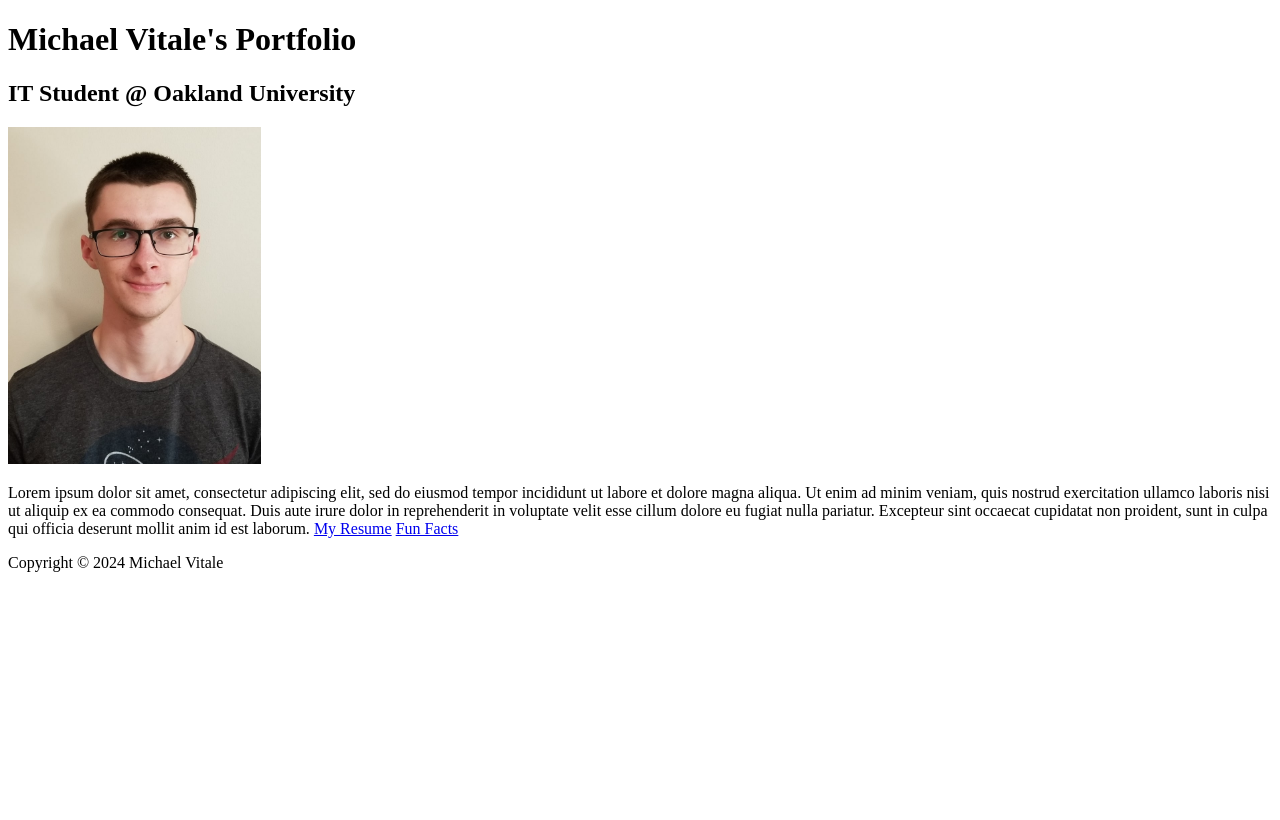
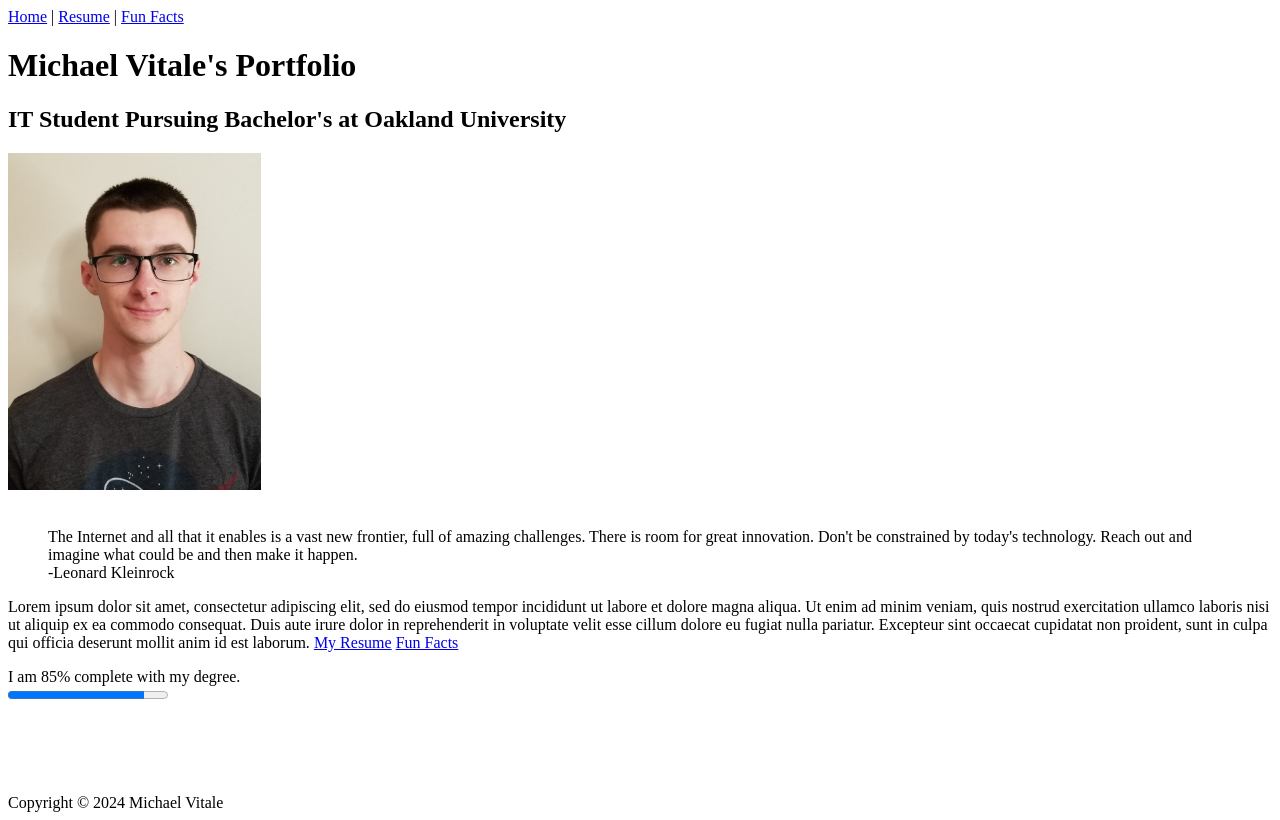
Before and after one commit to mvitale2/michaelvitale_hw1TH_csi3150_ws2023, a plain HTML site: page index.html in a window 1280 px wide. Drawn offline with Linux system fonts and the light colour scheme.

Commit message:
nearly finished home page, also added nav bar and favicon to the other two pages

```diff
--- a/index.html
+++ b/index.html
@@ -7,14 +7,29 @@
     <title>Michael Vitale's Portfolio</title>
   </head>
   <body>
+    <nav>
+      <a href="index.html">Home</a>
+      <span> | </span>
+      <a href="./html/my_resume.html">Resume</a>
+      <span> | </span>
+      <a href="./html/my_fun_facts.html">Fun Facts</a>
+    </nav>
     <h1>Michael Vitale's Portfolio</h1>
-    <h2>IT Student @ Oakland University</h2>
+    <h2>IT Student Pursuing Bachelor's at Oakland University</h2>
     <img
       src="./assets/img/me-min.jpg"
       alt="A picture of Michael Vitale"
       width="20%"
       height="20%"
     />
+    <br />
+    <br />
+    <blockquote>
+      The Internet and all that it enables is a vast new frontier, full of
+      amazing challenges. There is room for great innovation. Don't be
+      constrained by today's technology. Reach out and imagine what could be and
+      then make it happen. <br />-Leonard Kleinrock
+    </blockquote>
     <p id="Introduction">
       Lorem ipsum dolor sit amet, consectetur adipiscing elit, sed do eiusmod
       tempor incididunt ut labore et dolore magna aliqua. Ut enim ad minim
@@ -26,7 +41,10 @@
       <a href="./html/my_resume.html">My Resume</a>
       <a href="./html/my_fun_facts.html">Fun Facts</a>
     </p>
-    <div id="progress-bar"></div>
+    <label for="degree-progress">I am 85% complete with my degree. </label>
+    <br />
+    <progress id="degree-progress" value="85" max="100">85%</progress>
+    <br /><br /><br /><br /><br /><br />
     <footer>Copyright © 2024 Michael Vitale</footer>
   </body>
 </html>
```
Also changed, not shown: html/my_fun_facts.html (+16 -0 lines), html/my_resume.html (+16 -0 lines).
